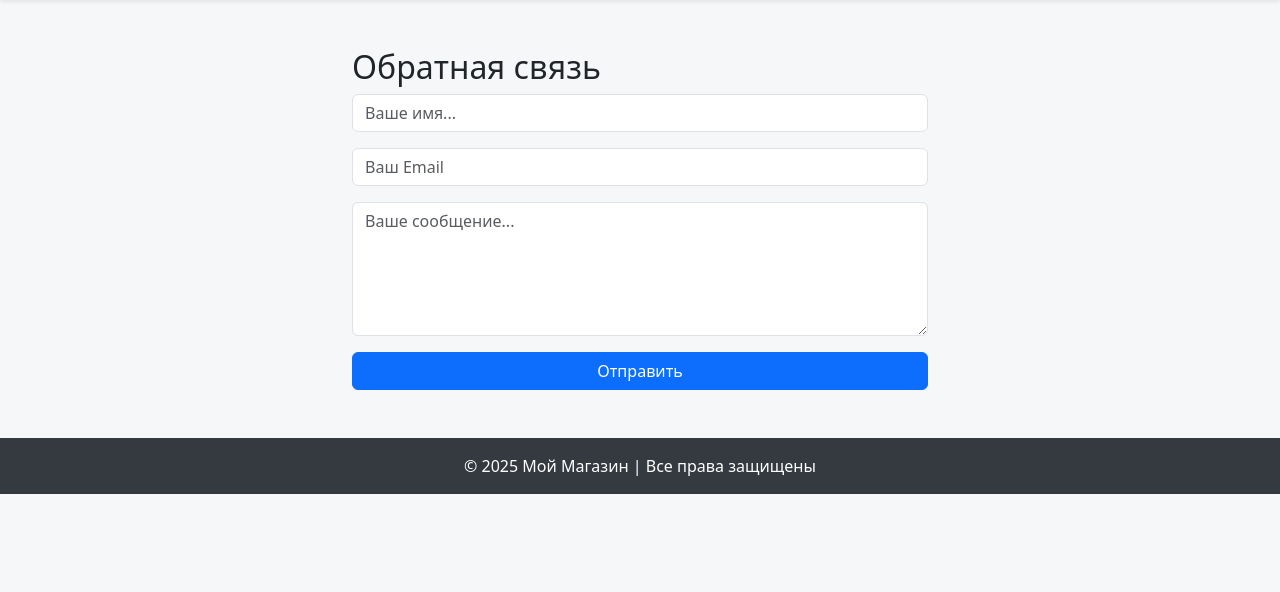
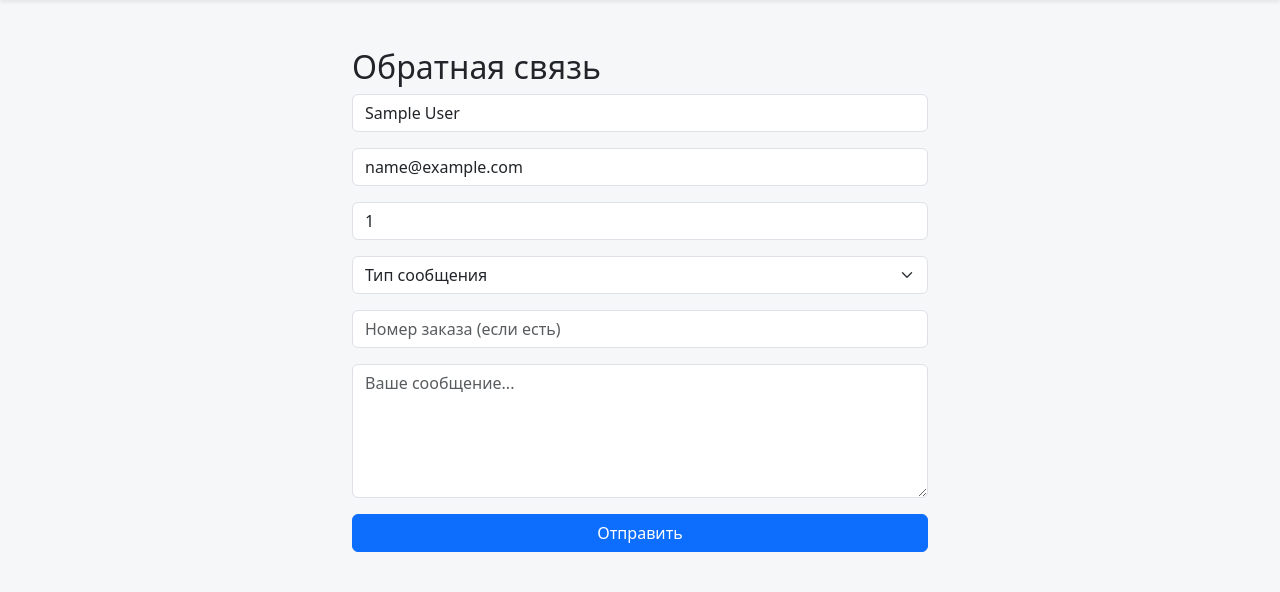
Before and after one commit to Sergey-Tsyganov/inernet_simple_store, a Flask app: page /feedback in a window 1280 px wide. Shown: the part 56-648 px from the top of the page. Run offline with Flask 3, Linux system fonts and the light colour scheme; the visitor is signed in with stand-in values (Sample User, id 1); parts of the project's set-up code (start-up, migrations or seed data) failed here and were passed over.

Commit message:
почти все без почты и телеграмма

```diff
--- a/app.py
+++ b/app.py
@@ -5,7 +5,16 @@ from collections import defaultdict
 from datetime import datetime
 from forms import RegistrationForm
 from werkzeug.security import generate_password_hash, check_password_hash
+from flask_mail import Mail, Message
 
+# Настройки почты
+app.config['MAIL_SERVER'] = 'smtp.gmail.com'
+app.config['MAIL_PORT'] = 465
+app.config['MAIL_USE_SSL'] = True
+app.config['MAIL_USERNAME'] = 'tsysn1@gmail.com'   # твой email
+app.config['MAIL_PASSWORD'] = 'wsnq oqfd rsbb fljq'           # пароль приложения
+
+mail = Mail(app)
 app = Flask(__name__)
 app.secret_key = 'supersecretkey'  # замените на безопасный ключ в продакшене
 
@@ -259,13 +268,43 @@ def index():
 def contacts():
     return render_template('contacts.html', year=datetime.now().year)
 
-
 @app.route('/feedback', methods=['GET', 'POST'])
 def feedback():
     success = False
+    client_authenticated = 'username' in session
+
     if request.method == 'POST':
+        now = datetime.now().strftime('%d.%m.%Y %H:%M:%S')
+
+        client_name = session.get('client_name') if client_authenticated else ''
+        name = session.get('client_name') if client_authenticated else request.form.get('name', '').strip()
+        email = session.get('client_email') if client_authenticated else request.form.get('email', '').strip()
+        phone = session.get('client_phone') if client_authenticated else request.form.get('phone', '').strip()
+
+        message_type = request.form.get('message_type', '').strip()
+        order_number = request.form.get('order_number', '').strip()
+        message_text = request.form.get('message', '').strip()
+
+        record = [
+            now,
+            client_name,
+            name,
+            email,
+            phone,
+            message_type,
+            order_number,
+            message_text
+        ]
+
+        write_sheet('Feedback!A2', [record])  # добавляем строку в таблицу
+
         success = True
-    return render_template('feedback.html', year=datetime.now().year, success=success)
+
+    return render_template('feedback.html',
+                           year=datetime.now().year,
+                           success=success,
+                           client_authenticated=client_authenticated)
+
 
 
 @app.route('/orders')
--- a/templates/feedback.html
+++ b/templates/feedback.html
@@ -7,9 +7,28 @@
     <h2>Обратная связь</h2>
 
     <form method="POST">
-        <input type="text" name="name" class="form-control mb-3" placeholder="Ваше имя..." required>
-        <input type="email" name="email" class="form-control mb-3" placeholder="Ваш Email" required>
+        <input type="text" name="name" class="form-control mb-3" placeholder="Ваше имя..." required
+               value="{{ session.client_name if client_authenticated else '' }}">
+
+        <input type="email" name="email" class="form-control mb-3" placeholder="Ваш Email..." required
+               value="{{ session.client_email if client_authenticated else '' }}">
+
+        <input type="text" name="phone" class="form-control mb-3" placeholder="Ваш телефон..."
+               value="{{ session.client_phone if client_authenticated else '' }}">
+
+        <select name="message_type" class="form-select mb-3" required>
+            <option value="">Тип сообщения</option>
+            <option>Благодарность</option>
+            <option>Жалоба</option>
+            <option>Информация</option>
+            <option>Претензия по заказу</option>
+            <option>Прочее</option>
+        </select>
+
+        <input type="text" name="order_number" class="form-control mb-3" placeholder="Номер заказа (если есть)">
+
         <textarea name="message" class="form-control mb-3" placeholder="Ваше сообщение..." rows="5" required></textarea>
+
         <button type="submit" class="btn btn-primary w-100">Отправить</button>
     </form>
 
```
Also changed, not shown: static/captcha/current_captcha.png.
